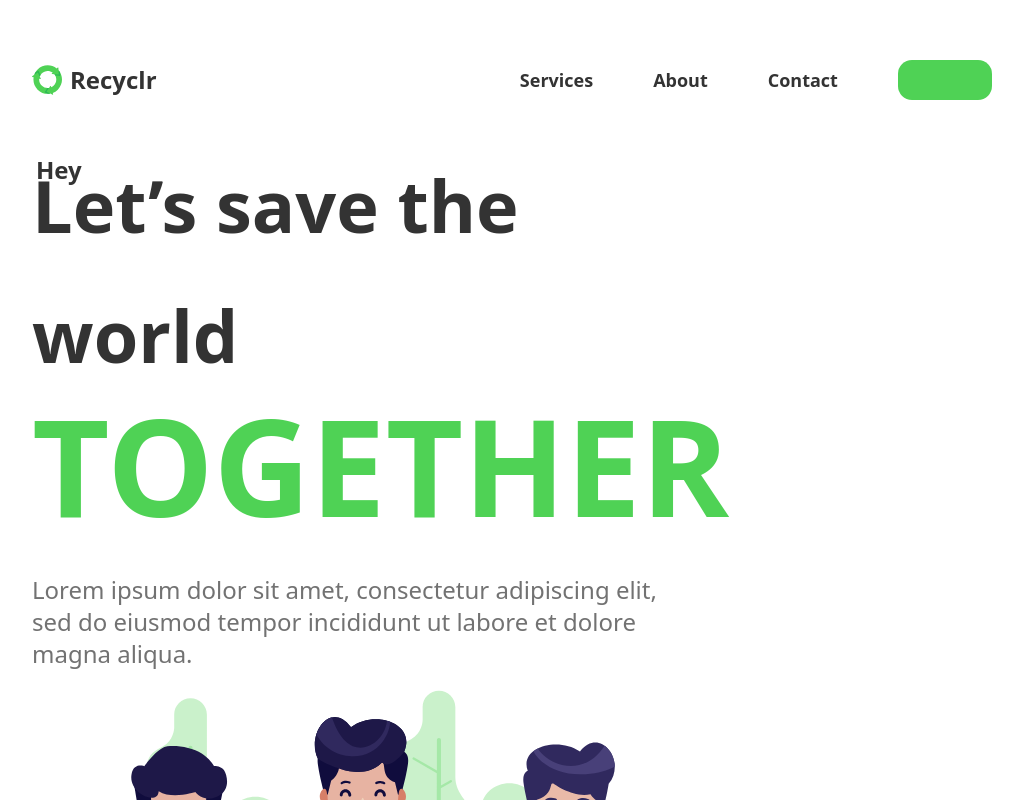
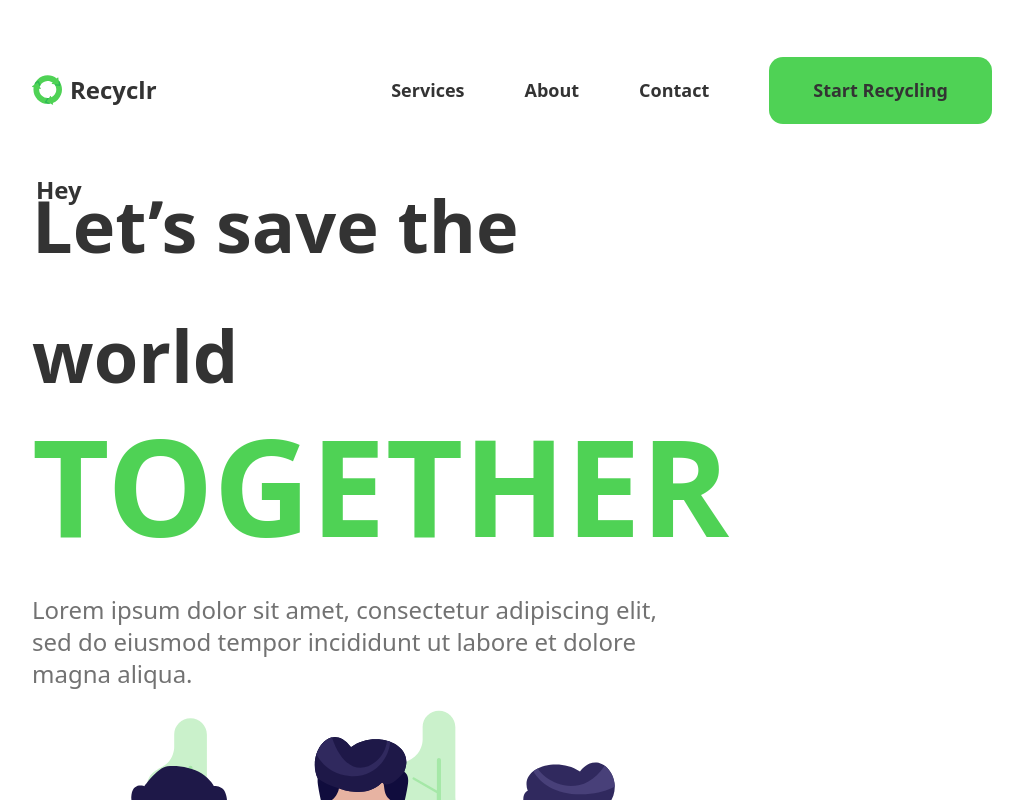
Before and after one commit to rahulrajdahal/Recyclr, a React (Vite) app: page / in a window 1280 px wide. Shown: the top 800 px of the page, without its empty margins (128-1151 px from the left). Built offline with nearby package versions, Linux system fonts and the light colour scheme.

Commit message:
build: component button

```diff
--- a/src/components/Button/Button.tsx
+++ b/src/components/Button/Button.tsx
@@ -1,20 +1,78 @@
 import React from "react";
 
 type ButtonProps = React.ButtonHTMLAttributes<HTMLButtonElement> & {
+  /** Background color of the button */
   bg?: string;
+  /** Text color of the button */
+  color?: string;
+  /** Variant of the button */
+  variant?: "fill" | "outline" | "text";
+  /** Size of the button */
+  size?: "sm" | "md" | "lg";
 };
 
 export default function Button({
   bg = "#4FD255",
+  color = "#333",
+  variant = "fill",
+  size = "lg",
   ...props
-}: Readonly<ButtonProps>) {
+}: ButtonProps) {
+  const textSizeStyle = () => {
+    switch (size) {
+      case "sm":
+        return "text-sm";
+      case "md":
+        return "text-base";
+      case "lg":
+        return "text-lg";
+      default:
+        return "text-sm";
+    }
+  };
+
+  const sizeStyle = () => {
+    switch (size) {
+      case "sm":
+        return `px-2.75 py-2.5 ${textSizeStyle()}`;
+      case "md":
+        return `px-5.5 py-2.5 ${textSizeStyle()}`;
+      case "lg":
+        return `px-11 py-5 ${textSizeStyle()}`;
+      default:
+        return `px-2.75 py-2.5 ${textSizeStyle()}`;
+    }
+  };
+
+  const variantStyle = () => {
+    switch (variant) {
+      case "fill":
+        return `${sizeStyle()}`;
+      case "outline":
+        bg = "transparent";
+        color = color === "#333" ? "#4FD255" : color;
+        return `${sizeStyle()} border`;
+      case "text":
+        color = "#4FD255";
+        bg = "transparent";
+        return `${sizeStyle()}`;
+
+      default:
+        return `${sizeStyle()}`;
+    }
+  };
+
   return (
     <button
       {...props}
-      className={`rounded-[0.875rem] max-h-15 w-fit px-[2.94rem] py-5 h-full text-[#333] text-lg leading-normal font-semibold ${props?.className}`}
+      className={`${variantStyle()} rounded-[0.875rem] hover:cursor-pointer leading-normal font-semibold ${
+        props?.className
+      }`}
       style={{
         ...props.style,
         backgroundColor: bg ?? props.style?.backgroundColor,
+        color: color ?? props.style?.color,
+        borderColor: variant === "outline" ? color : props.style?.borderColor,
       }}
     >
       {props.children}
--- a/src/components/FooterBanner.tsx
+++ b/src/components/FooterBanner.tsx
@@ -30,7 +30,7 @@ export default function FooterBanner() {
             </p>
           </span>
 
-          <Button />
+          <Button>Start Recycling</Button>
         </div>
 
         <div className="flex items-center flex-row w-full relative justify-between">
--- a/src/components/Navbar.tsx
+++ b/src/components/Navbar.tsx
@@ -47,7 +47,7 @@ export default function Navbar() {
               </li>
             ))}
           </ul>
-          <Button />
+          <Button>Start Recycling</Button>
         </div>
       )}
     </nav>
```
Also changed, not shown: 1 other file (tests, documents, lock files or other folders).
